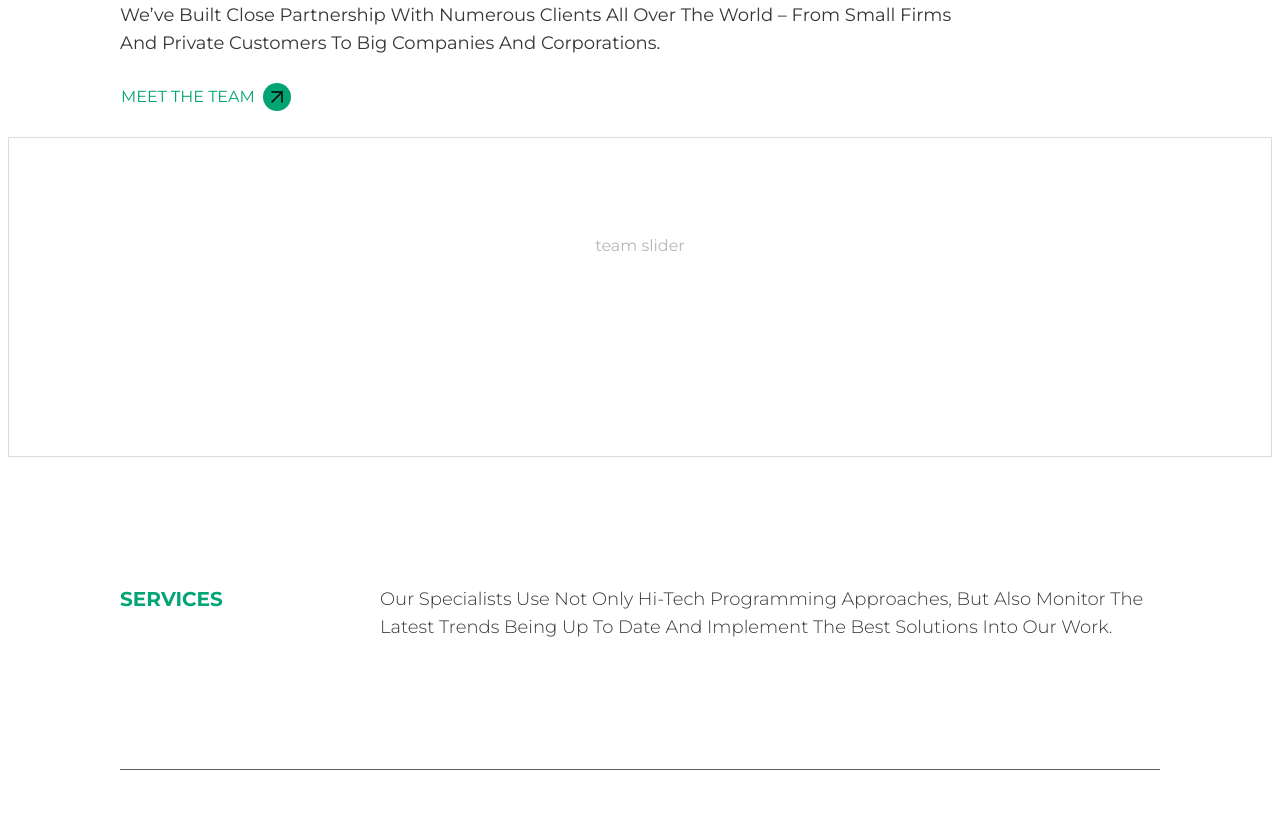
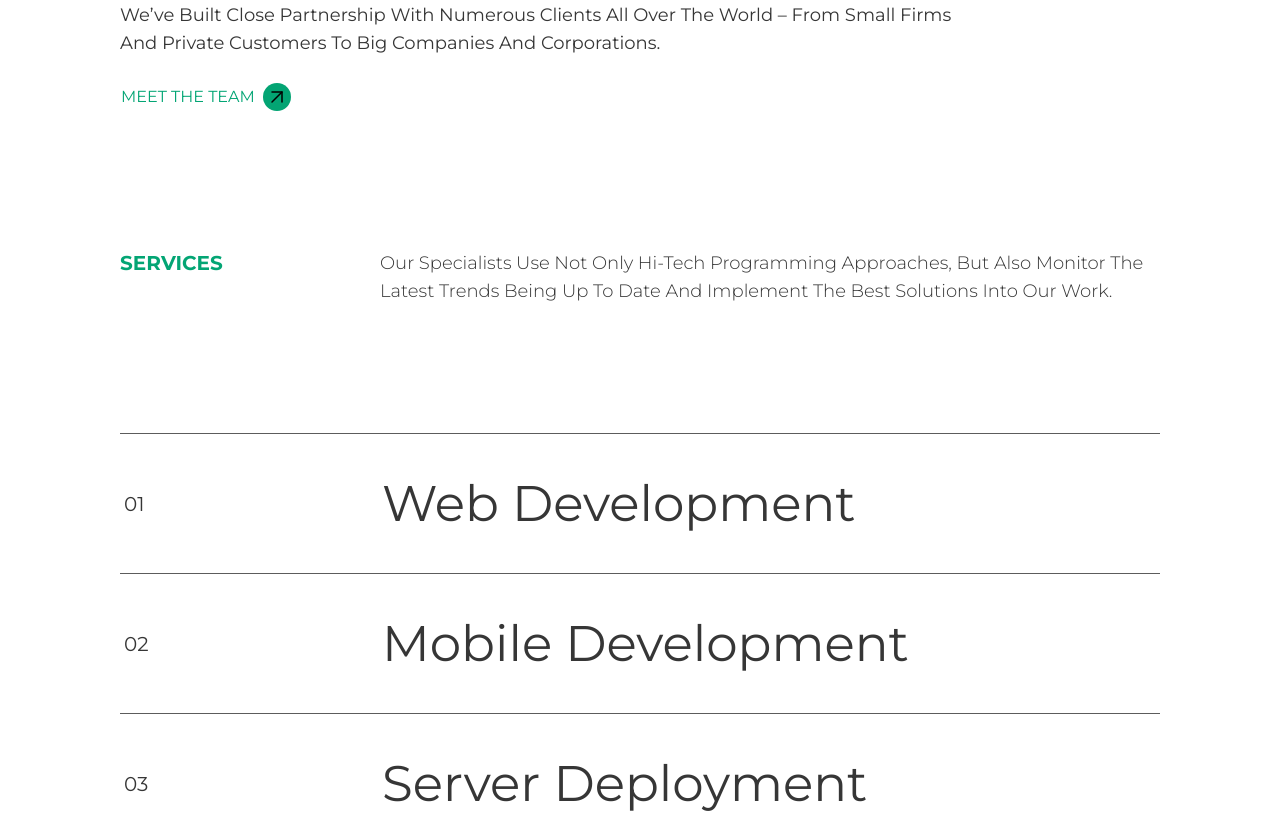
Before and after one commit to SunkissedWitch/faceit-prototype, a Next.js app: page / in a window 1280 px wide. Shown: the part 1300-2113 px from the top of the page. Built offline with nearby package versions, Linux system fonts and the light colour scheme.

Commit message:
commented slider section

```diff
--- a/src/components/OurTeam/index.jsx
+++ b/src/components/OurTeam/index.jsx
@@ -14,9 +14,9 @@ export const OurTeam = () => {
         <HeaderText>{text.title}</HeaderText>
         <DescriptionText className='w-[80%]'>{text.desc}</DescriptionText>
         <ClientButton />
-        <div className='border border-secondary border-opacity-30 h-80 p-24 -mx-8 md:-mx-28 text-secondary text-opacity-60 text-center'>
+        {/* <div className='border border-secondary border-opacity-30 h-80 p-24 -mx-8 md:-mx-28 text-secondary text-opacity-60 text-center'>
           team slider
-        </div>
+        </div> */}
       </div>
     </>
   )
```
